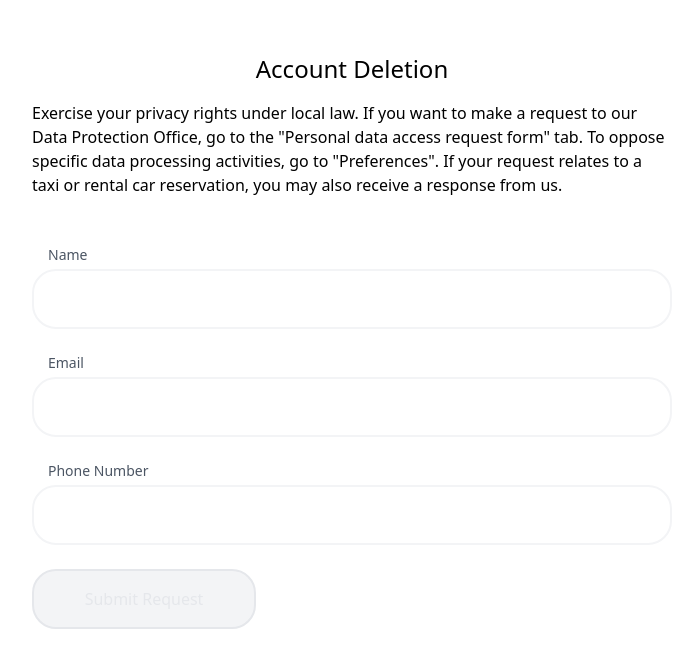
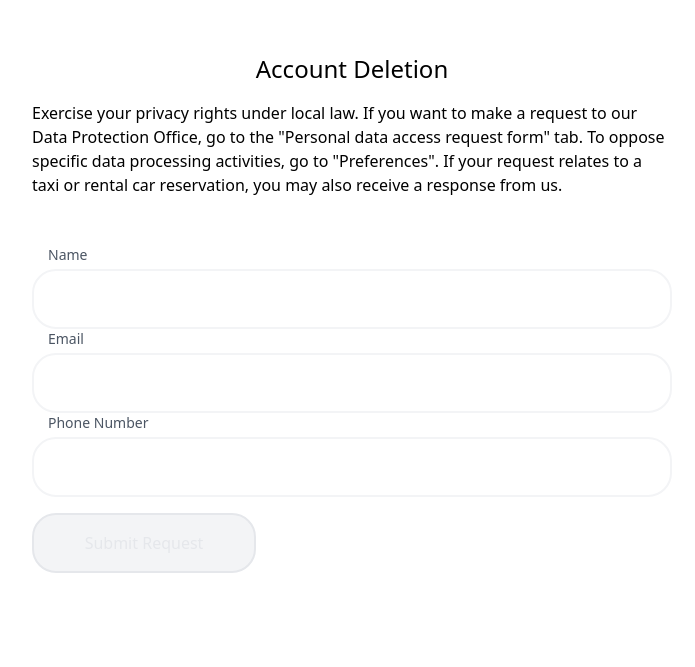
Before and after one commit to nanoninoalicante/nn-user-deletion-from-web, a Vue app: page / in a window 1280 px wide. Shown: the part 139-806 px from the top of the page, without its empty margins (288-983 px from the left). Built offline with nearby package versions, Linux system fonts and the light colour scheme.

Commit message:
Added form

```diff
--- a/src/views/HomeView.vue
+++ b/src/views/HomeView.vue
@@ -42,6 +42,7 @@ const submit = () => {
             <div
                 class="flex w-full flex-col space-y-6 justify-center items-stretch"
             >
+                <form id="userDeletionForm">
                     <InputComponent
                         v-model:input-name="name"
                         :input-label="'Name'"
@@ -60,10 +61,12 @@ const submit = () => {
                     <button
                         @click.prevent="submit"
                         :disabled="v$.$invalid"
+                        type="submit"
                         class="p-4 w-full md:w-56 bg-blue-900 border-2 border-gray-200 text-white hover:bg-blue-700 active:bg-blue-600 hover:text-white my-4 rounded-3xl disabled:bg-gray-100 disabled:text-gray-200 disabled:cursor-not-allowed"
                     >
                         Submit Request
                     </button>
+                </form>
             </div>
         </div>
     </main>
```
Lines whose indentation alone changed are shown as unchanged.
